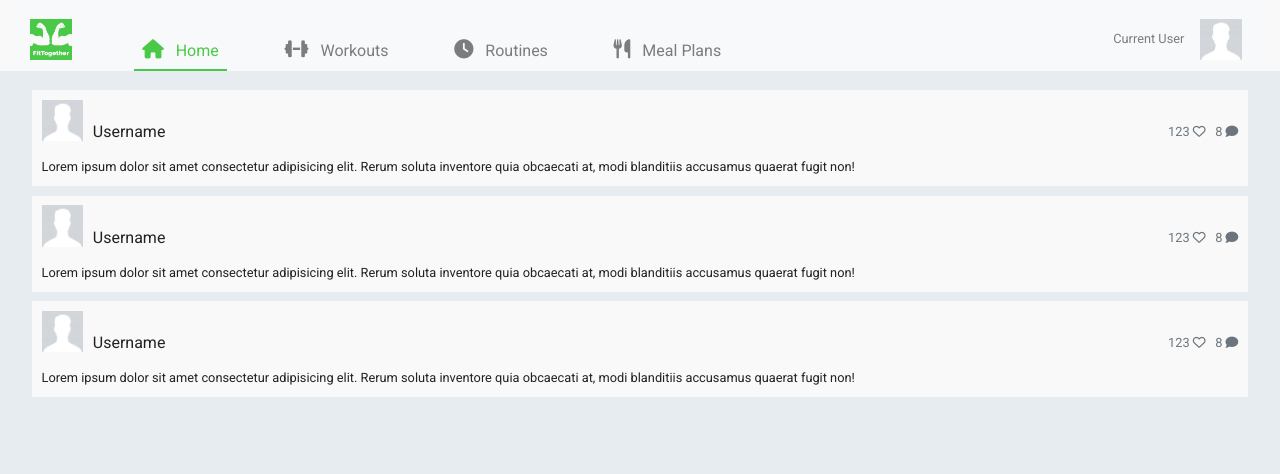
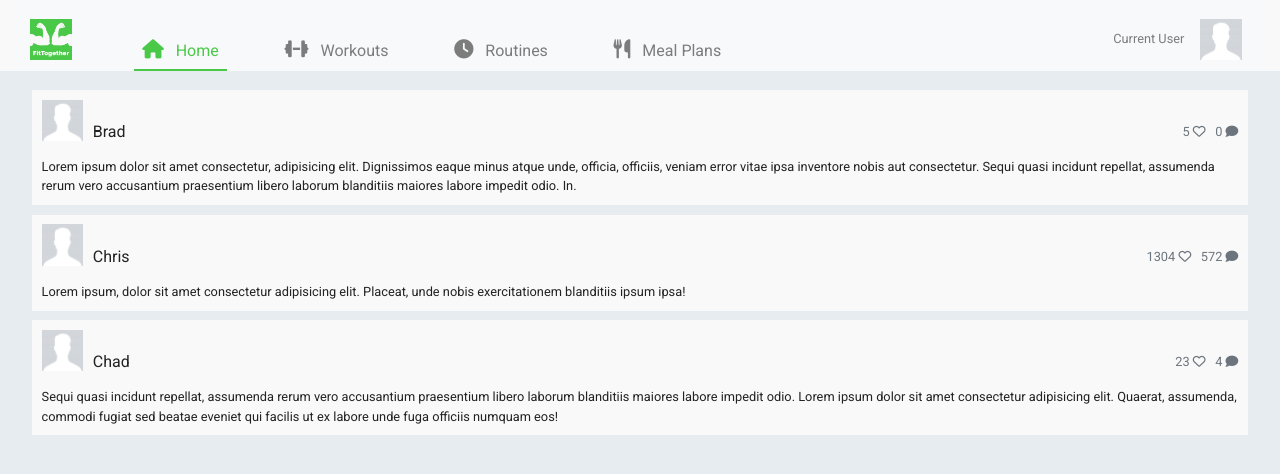
Before and after one commit to 0chriscrew0/fit-together-client, a React (Create React App) app: page /#/feed in a window 1280 px wide. Shown: the top 474 px of the page. Built offline with nearby package versions, Linux system fonts and the light colour scheme.

Commit message:
refactor FeedPost component to take props and add dummy data

```diff
--- a/src/components/Feed/Post.tsx
+++ b/src/components/Feed/Post.tsx
@@ -1,37 +1,36 @@
 import * as React from "react";
 
-import ProfilePicture from "../../img/profile-pic.jpeg";
+interface Props {
+  username: string;
+  profilePic: string;
+  likes: number;
+  comments: number;
+  content: string;
+}
 
-export default class Post extends React.PureComponent {
-  render() {
+const Post: React.FunctionComponent<Props> = props => {
+  const { username, profilePic, likes, comments, content } = props;
   return (
     <div className="feed-post">
       <div className="header">
         <div className="user">
-            <img
-              className="img-fluid"
-              src={ProfilePicture}
-              alt="User Profile"
-            />
-            <h6>Username</h6>
+          <img className="img-fluid" src={profilePic} alt="User Profile" />
+          <h6>{username}</h6>
         </div>
         <div className="feedback">
           <span className="likes">
-              123 <i className="far fa-heart" />
+            {likes} <i className="far fa-heart" />
           </span>
           <span className="comments">
-              8 <i className="fas fa-comment" />
+            {comments} <i className="fas fa-comment" />
           </span>
         </div>
       </div>
       <div className="content">
-          <p>
-            Lorem ipsum dolor sit amet consectetur adipisicing elit. Rerum
-            soluta inventore quia obcaecati at, modi blanditiis accusamus
-            quaerat fugit non!
-          </p>
+        <p>{content}</p>
       </div>
     </div>
   );
-  }
-}
+};
+
+export default Post;
--- a/src/components/Feed/index.tsx
+++ b/src/components/Feed/index.tsx
@@ -1,13 +1,33 @@
 import * as React from "react";
+
 import Post from "./Post";
+import ProfilePicture from "../../img/profile-pic.jpeg";
 
 export default class Feed extends React.PureComponent {
   render() {
     return (
       <div className="feed">
-        <Post />
-        <Post />
-        <Post />
+        <Post
+          username="Brad"
+          profilePic={ProfilePicture}
+          likes={5}
+          comments={0}
+          content="Lorem ipsum dolor sit amet consectetur, adipisicing elit. Dignissimos eaque minus atque unde, officia, officiis, veniam error vitae ipsa inventore nobis aut consectetur. Sequi quasi incidunt repellat, assumenda rerum vero accusantium praesentium libero laborum blanditiis maiores labore impedit odio. In."
+        />
+        <Post
+          username="Chris"
+          profilePic={ProfilePicture}
+          likes={1304}
+          comments={572}
+          content="Lorem ipsum, dolor sit amet consectetur adipisicing elit. Placeat, unde nobis exercitationem blanditiis ipsum ipsa!"
+        />
+        <Post
+          username="Chad"
+          profilePic={ProfilePicture}
+          likes={23}
+          comments={4}
+          content="Sequi quasi incidunt repellat, assumenda rerum vero accusantium praesentium libero laborum blanditiis maiores labore impedit odio. Lorem ipsum dolor sit amet consectetur adipisicing elit. Quaerat, assumenda, commodi fugiat sed beatae eveniet qui facilis ut ex labore unde fuga officiis numquam eos!"
+        />
       </div>
     );
   }
```
Lines whose indentation alone changed are shown as unchanged.
